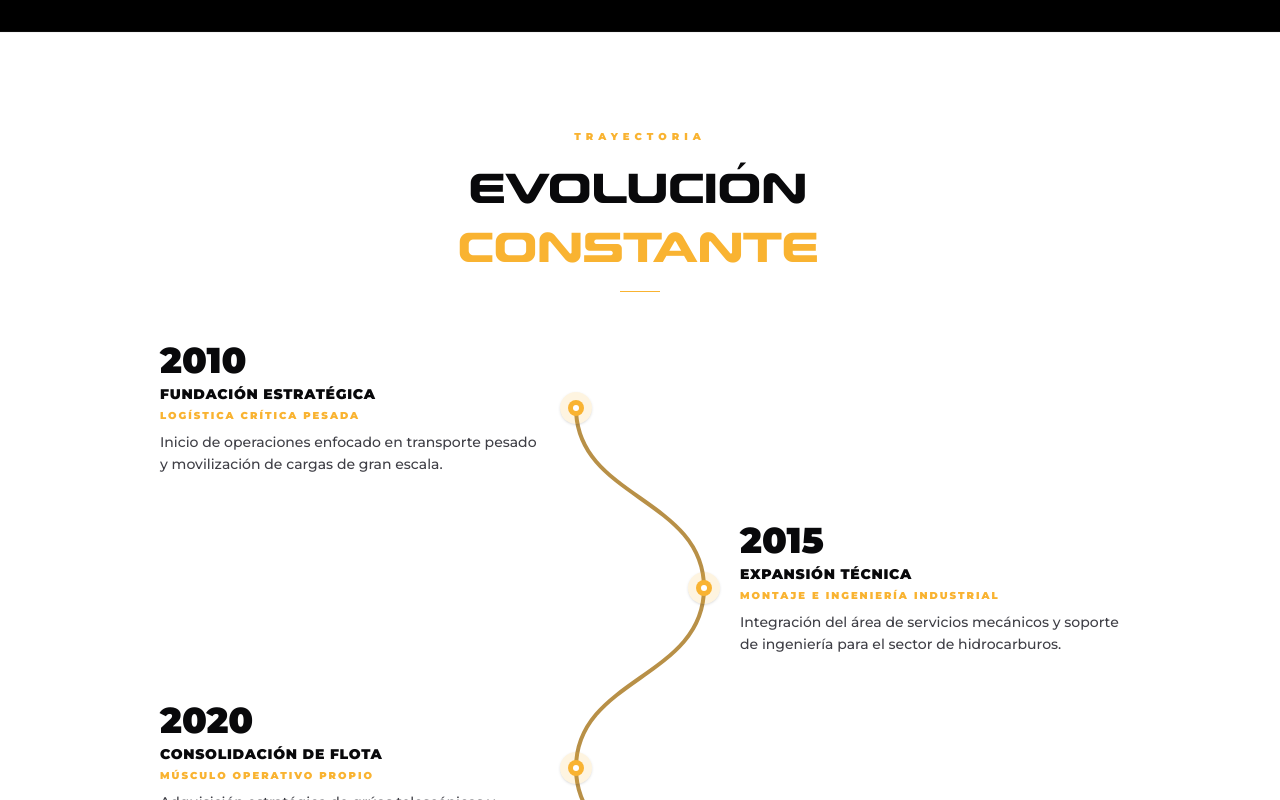
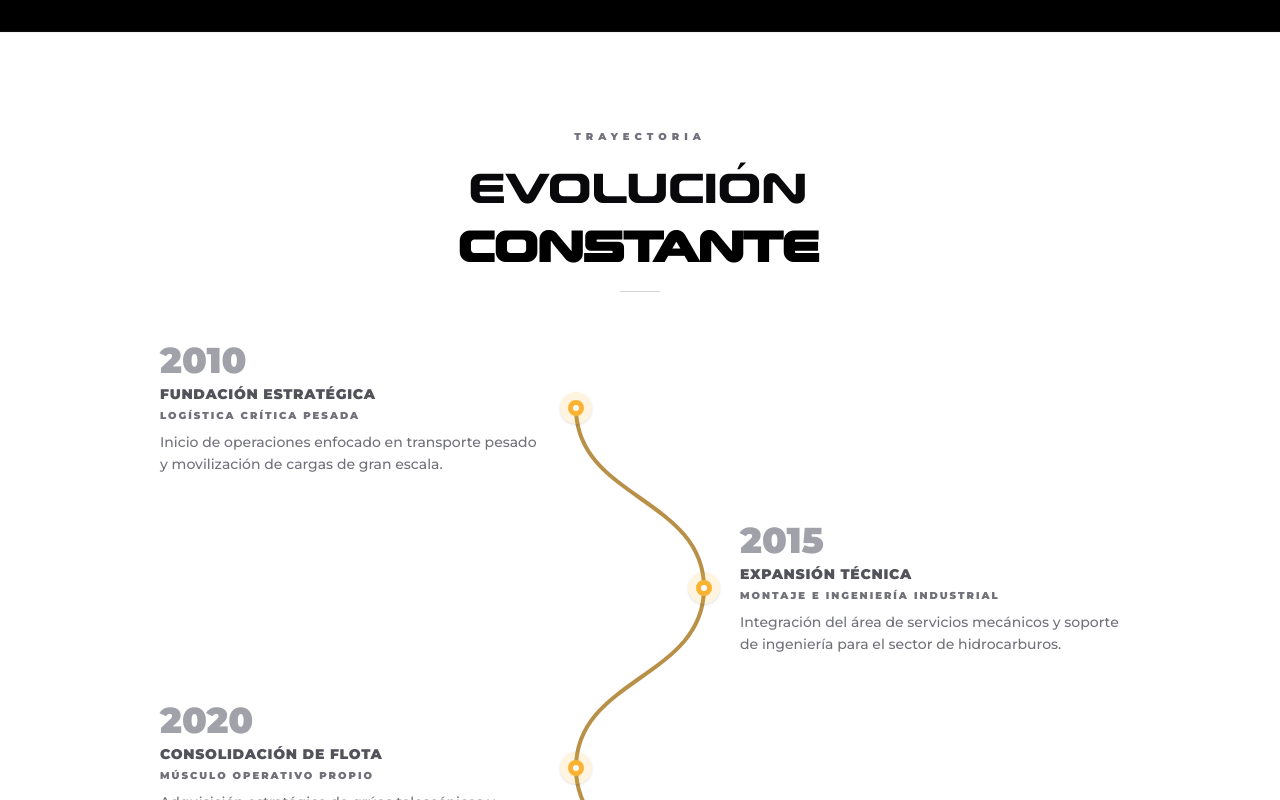
Before and after one commit to alfredv88/grouplormar, a Next.js app: page /nosotros in a window 1280 px wide. Shown: the part 2380-3180 px from the top of the page. Built offline with nearby package versions, Linux system fonts and the light colour scheme.

Commit message:
style: fix color contrast and hover state on Nosotros timeline white background

```diff
--- a/src/components/nosotros/TimelineSection.tsx
+++ b/src/components/nosotros/TimelineSection.tsx
@@ -54,14 +54,14 @@ export default function TimelineSection() {
 
         {/* Header */}
         <div className="text-center max-w-xl mx-auto mb-16 md:mb-24">
-          <span className="font-montserrat text-7l-gold text-[10px] font-black tracking-[0.5em] uppercase mb-3 block" style={{ color: '#F9B331' }}>
+          <span className="font-montserrat text-zinc-500 text-[10px] font-black tracking-[0.5em] uppercase mb-3 block">
             TRAYECTORIA
           </span>
           <h2 className="text-3xl md:text-4xl font-future leading-none uppercase" style={{ color: '#09090b' }}>
             EVOLUCIÓN <br />
-            <span className="text-7l-gold" style={{ color: '#F9B331' }}>CONSTANTE</span>
+            <span className="text-black font-black">CONSTANTE</span>
           </h2>
-          <div className="w-10 h-[1px] bg-7l-gold mx-auto mt-4" style={{ backgroundColor: '#F9B331' }} />
+          <div className="w-10 h-[1px] bg-zinc-300 mx-auto mt-4" />
         </div>
 
         {/* ================= DESKTOP VIEW (Serpentine Path) ================= */}
@@ -160,7 +160,7 @@ export default function TimelineSection() {
                 {/* Year Badge */}
                 <motion.span
                   className="font-montserrat text-4xl font-black block mb-1 transition-colors duration-300"
-                  animate={{ color: isActive ? '#F9B331' : '#09090b' }}
+                  animate={{ color: isActive ? '#000000' : '#a1a1aa' }}
                 >
                   {item.year}
                 </motion.span>
@@ -168,7 +168,7 @@ export default function TimelineSection() {
                 {/* Milestone Title */}
                 <div
                   className="font-montserrat text-sm font-black uppercase tracking-wider mb-1 transition-colors duration-300"
-                  style={{ color: isActive ? '#F9B331' : '#09090b' }}
+                  style={{ color: isActive ? '#000000' : '#52525b' }}
                 >
                   {item.title}
                 </div>
@@ -177,7 +177,7 @@ export default function TimelineSection() {
                 <motion.span
                   className="font-montserrat text-[10px] font-black tracking-[0.2em] uppercase block mb-2 transition-transform duration-300"
                   animate={{ scale: isActive ? 1.02 : 1 }}
-                  style={{ color: '#F9B331' }}
+                  style={{ color: '#71717a' }}
                 >
                   {item.subtitle}
                 </motion.span>
@@ -185,7 +185,7 @@ export default function TimelineSection() {
                 {/* Description */}
                 <div
                   className="font-montserrat text-xs md:text-sm font-medium leading-relaxed transition-colors duration-300"
-                  style={{ color: isActive ? '#18181b' : '#3f3f46' }}
+                  style={{ color: isActive ? '#18181b' : '#71717a' }}
                 >
                   {item.description}
                 </div>
@@ -223,7 +223,7 @@ export default function TimelineSection() {
                   >
                     <span
                       className="font-montserrat text-2xl font-black block mb-1 transition-colors duration-300"
-                      style={{ color: isActive ? '#F9B331' : '#09090b' }}
+                      style={{ color: isActive ? '#000000' : '#a1a1aa' }}
                     >
                       {item.year}
                     </span>
@@ -233,10 +233,10 @@ export default function TimelineSection() {
                     >
                       {item.title}
                     </div>
-                    <span className="font-montserrat text-[10px] font-black tracking-[0.2em] uppercase block mb-2" style={{ color: '#F9B331' }}>
+                    <span className="font-montserrat text-[10px] font-black tracking-[0.2em] uppercase block mb-2 text-zinc-500">
                       {item.subtitle}
                     </span>
-                    <div className="font-montserrat text-xs font-medium leading-relaxed" style={{ color: '#3f3f46' }}>
+                    <div className="font-montserrat text-xs font-medium leading-relaxed" style={{ color: '#71717a' }}>
                       {item.description}
                     </div>
                   </motion.div>
```
